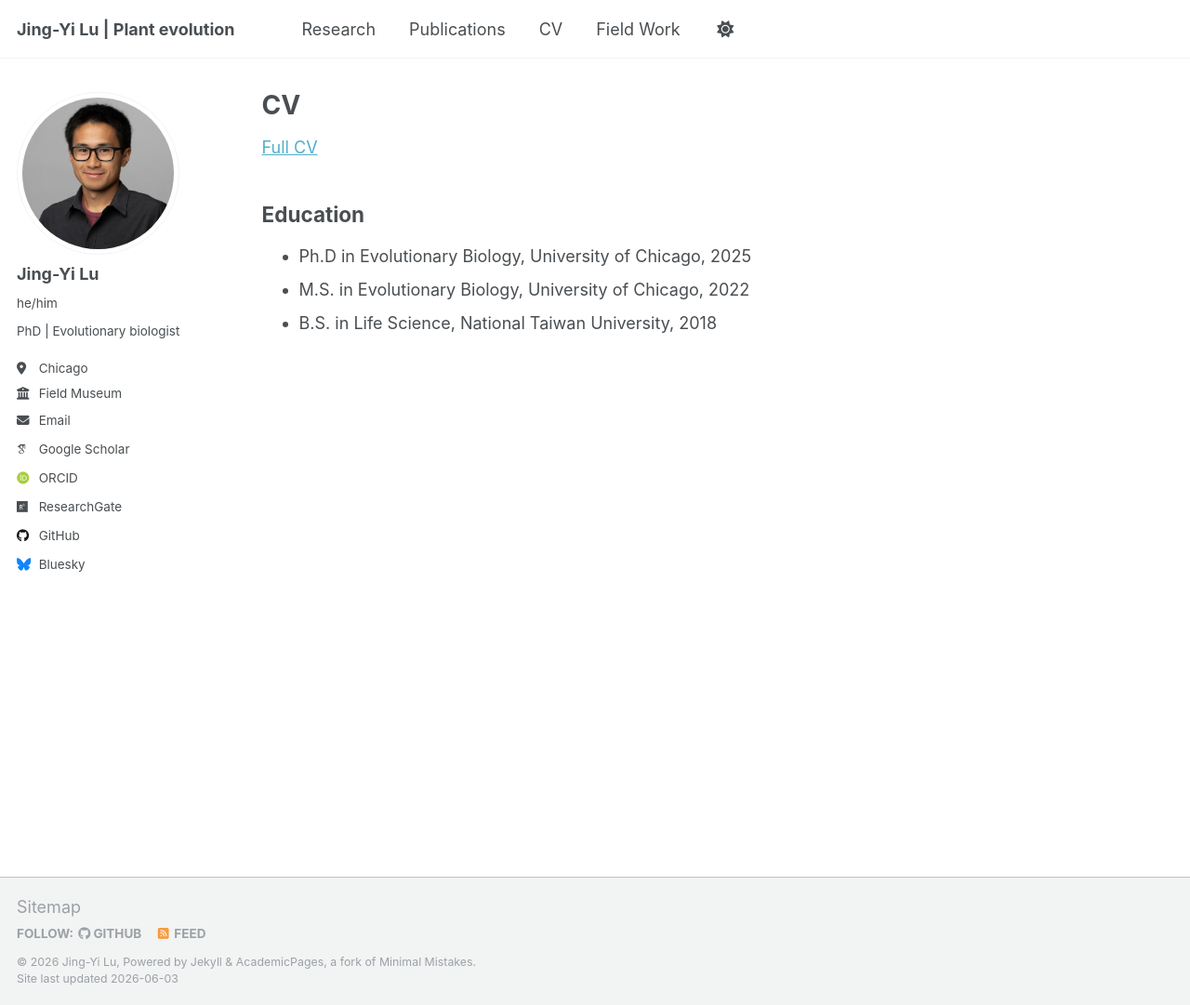
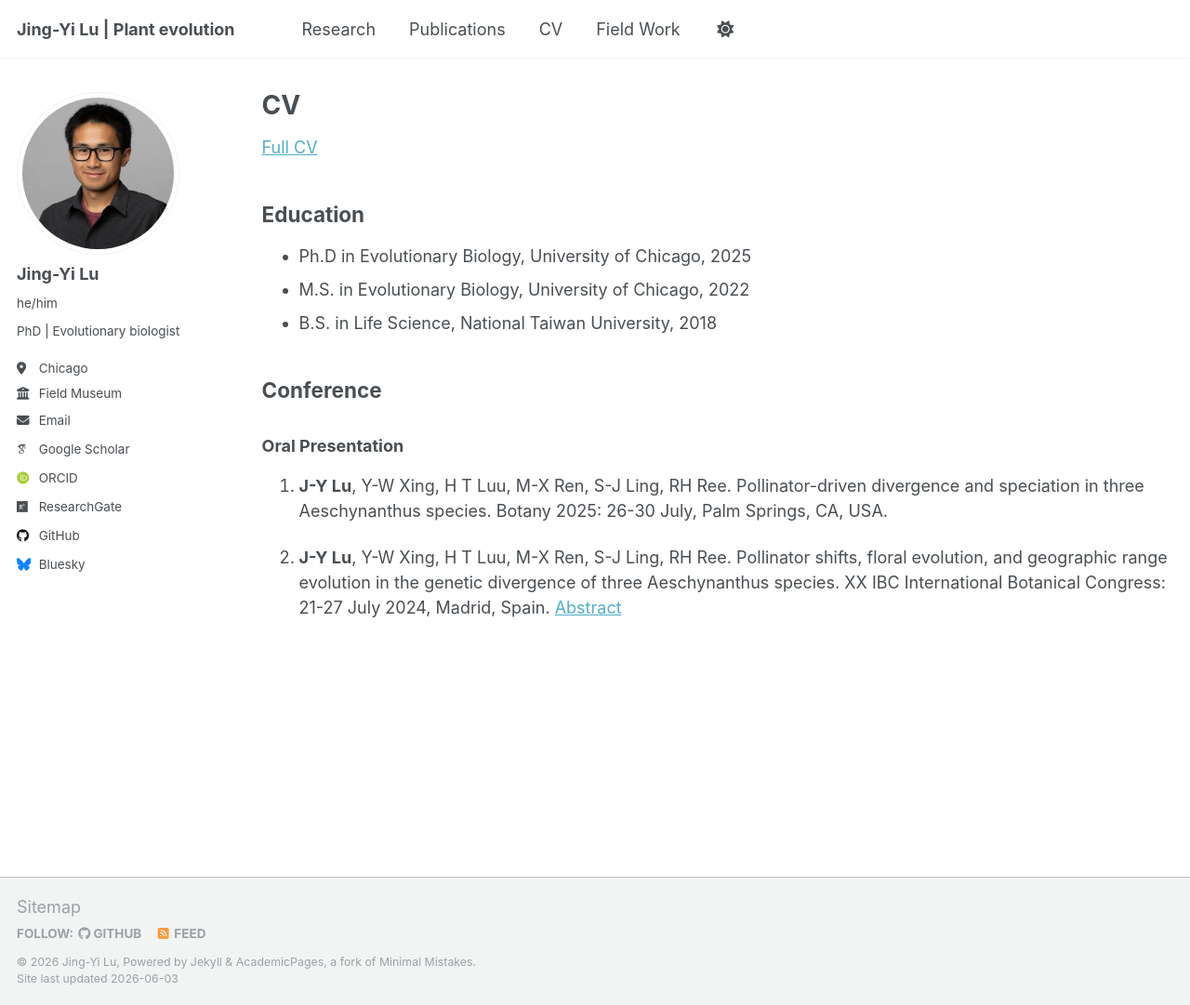
Before and after one commit to jingyilu/jingyilu.github.io, a Jekyll site: the page built from _pages/cv.md, in a window 1280 px wide and 1081 px high. Shown: the whole window at 93% size. Built offline with Jekyll 4.4.1, drawn with Linux system fonts in a browser that asks for light colours; some web fonts are replaced; a script that is not in the unit is left out.

Commit message:
update cv

```diff
--- a/_pages/cv.md
+++ b/_pages/cv.md
@@ -16,6 +16,15 @@ Education
 * Ph.D in Evolutionary Biology, University of Chicago, 2025
 * M.S. in Evolutionary Biology, University of Chicago, 2022
 * B.S. in Life Science, National Taiwan University, 2018
+
+Conference
+------
+
+### Oral Presentation
+
+1. **J-Y Lu**, Y-W Xing, H T Luu, M-X Ren, S-J Ling, RH Ree. Pollinator-driven divergence and speciation in three Aeschynanthus species. Botany 2025: 26-30 July, Palm Springs, CA, USA.
+
+2. **J-Y Lu**, Y-W Xing, H T Luu, M-X Ren, S-J Ling, RH Ree. Pollinator shifts, floral evolution, and geographic range evolution in the genetic divergence of three Aeschynanthus species. XX IBC International Botanical Congress: 21-27 July 2024, Madrid, Spain. [Abstract](https://github.com/jingyilu/jingyilu.github.io/tree/main/files/IBCXX-abstract.pdf)
 
 <!-- Publications
 ======
```
Also changed, not shown: _pages/publications.md (+1 -1 lines), 1 other file.
